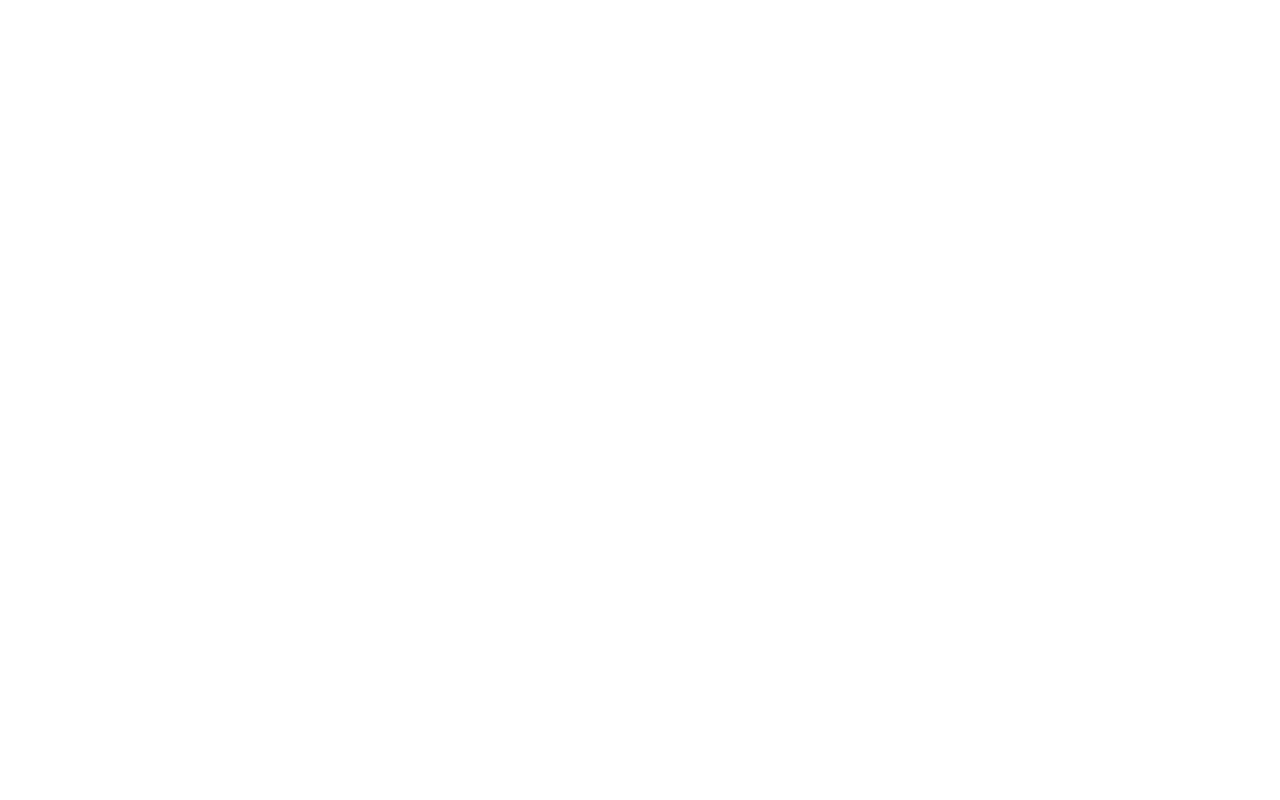
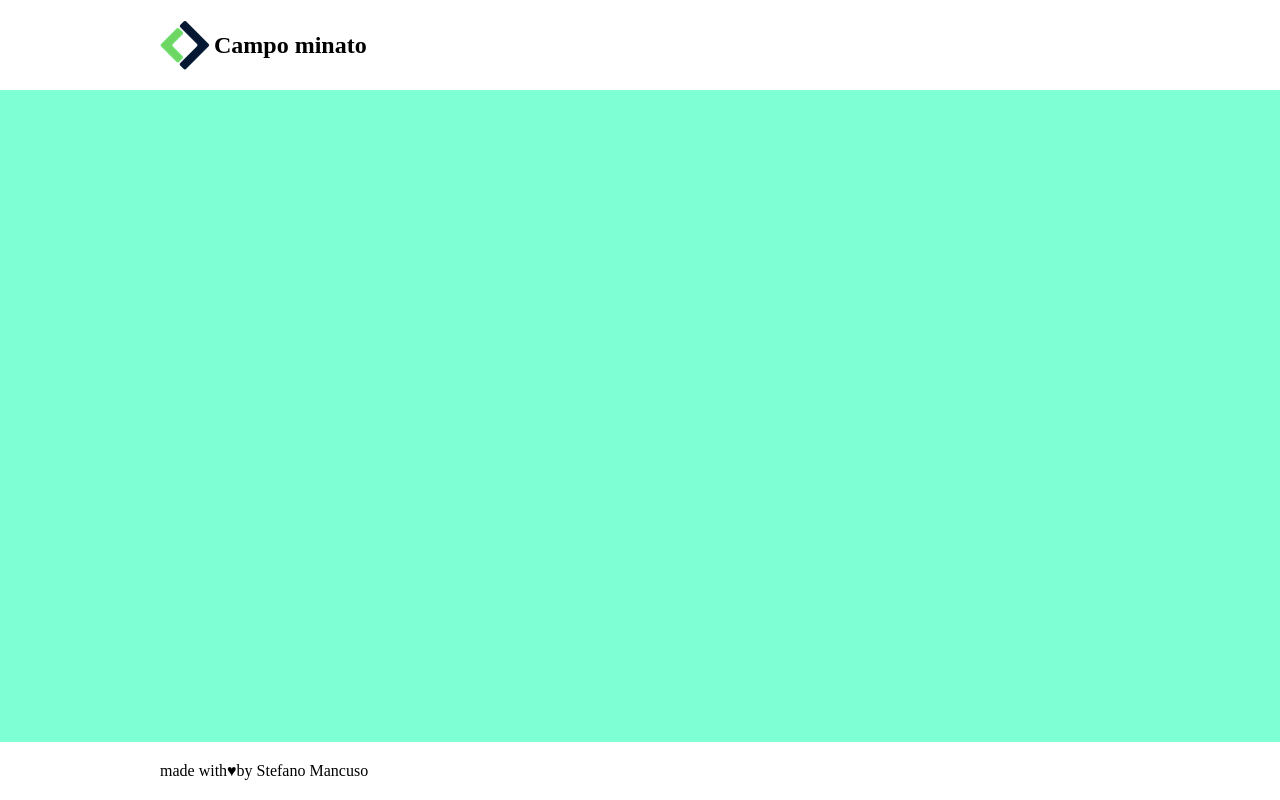
Before and after one commit to stefanom13/js-campominato-grid, a plain HTML site: page index.html in a window 1280 px wide. Drawn offline with Linux system fonts and the light colour scheme.

Commit message:
inserimento corpo html

```diff
--- a/index.html
+++ b/index.html
@@ -8,7 +8,31 @@
     <link rel="stylesheet" href="style.css">
 </head>
 <body>
+    <header>
+        <div class="selectors">
+            <div class="cont-img">
+                <img src="img/logo-small.png" alt="">
+                <h2>Campo minato</h2>
+            </div>
 
+        </div>
+    </header>
+
+    <main>
+
+        <div class="grid">
+
+        </div>
+
+        <div class="message">
+
+        </div>
+
+    </main>
+
+    <footer>
+        made with <span>&hearts;</span> by Stefano Mancuso
+    </footer>
 
 
 
--- a/style.css
+++ b/style.css
@@ -0,0 +1,67 @@
+* {
+  box-sizing: border-box;
+  padding: 0;
+  margin: 0;
+}
+
+body {
+  display: flex;
+  min-height: 100vh;
+  flex-direction: column;
+}
+
+header .selectors {
+  max-width: 1000px;
+  margin: 0 auto;
+  display: flex;
+  justify-content: space-between;
+  padding: 20px;
+}
+
+header .cont-img {
+  display: flex;
+  align-items: center;
+  gap: 4px;
+  flex-shrink: 1;
+}
+
+/* main  */
+
+main {
+  flex-grow: 1;
+  background-color: #7fffd4;
+  display: flex;
+  flex-direction: column;
+  justify-content: center;
+  align-items: center;
+}
+
+.grid {
+  width: 500px;
+  display: flex;
+  flex-wrap: wrap;
+  user-select: none;
+}
+
+.cell {
+  aspect-ratio: 1;
+  display: flex;
+  justify-content: center;
+  align-items: center;
+  background-color: #d7d7d7;
+  cursor: pointer;
+  border: 1px solid black;
+  /* bordi  */
+}
+
+.selected {
+  background-color: rgb(21, 92, 197);
+}
+
+footer {
+  width: 1000px;
+  margin: 0 auto;
+  display: flex;
+  justify-content: flex-start;
+  padding: 20px;
+}
```
Also changed, not shown: img/logo-small.png (added).
